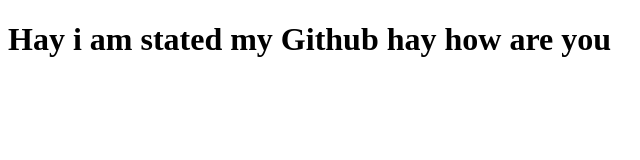
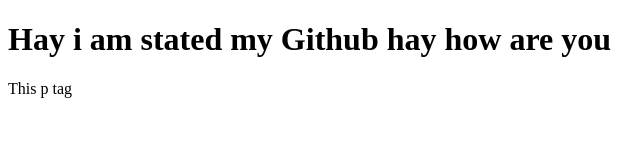
Before and after one commit to shiponwebdev-django/First-Project-, a plain HTML site: page index.html in a window 1280 px wide. Shown: the full height of the page, 0-640 px from the left. Drawn offline with Linux system fonts and the light colour scheme.

Commit message:
first commit

```diff
--- a/index.html
+++ b/index.html
@@ -11,5 +11,7 @@
 
         hay how are you
     </h1>
+
+    <p>This p tag </p>
 </body>
 </html>
```
